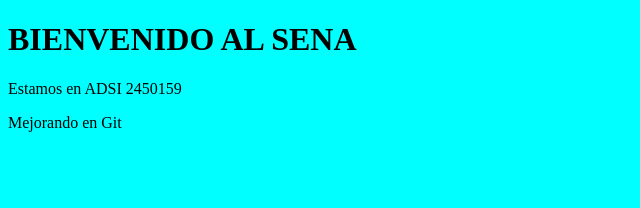
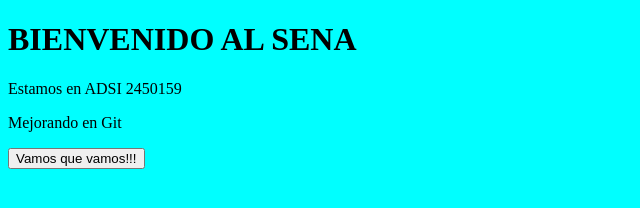
Before and after one commit to kevinnarvaez07/tienda, a plain HTML site: page index.html in a window 1280 px wide. Shown: the whole page, without its empty margins (0-640 px from the left). Drawn offline with Linux system fonts and the light colour scheme.

Commit message:
Agrgando codigo en la rama Javascript

```diff
--- a/index.html
+++ b/index.html
@@ -6,10 +6,13 @@
     <meta name="viewport" content="width=device-width, initial-scale=1.0">
     <title>Document</title>
     <link rel="stylesheet" href="css/estilos.css">
+    <script src="js/saludar.js"></script>
 </head>
 <body>
     <h1>BIENVENIDO AL SENA</h1>
     <p>Estamos en ADSI 2450159</p>
     <p>Mejorando en Git</p>
+
+    <input type="button" onclick="saludar()" value="Vamos que vamos!!!">
 </body>
 </html>
--- /dev/null
+++ b/js/saludar.js
@@ -0,0 +1,3 @@
+function saludar(){
+    alert("Que hay de nuevo viej@")
+}
```
